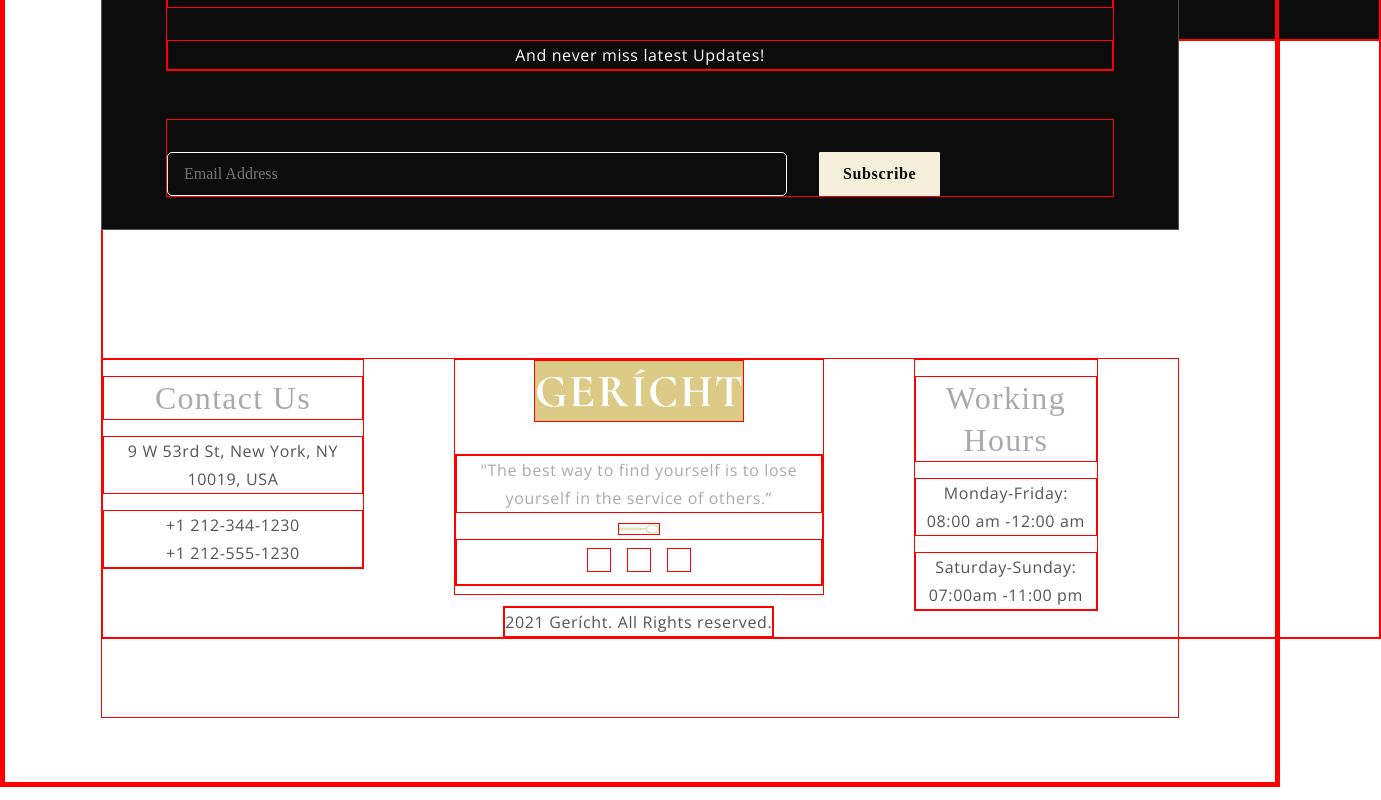
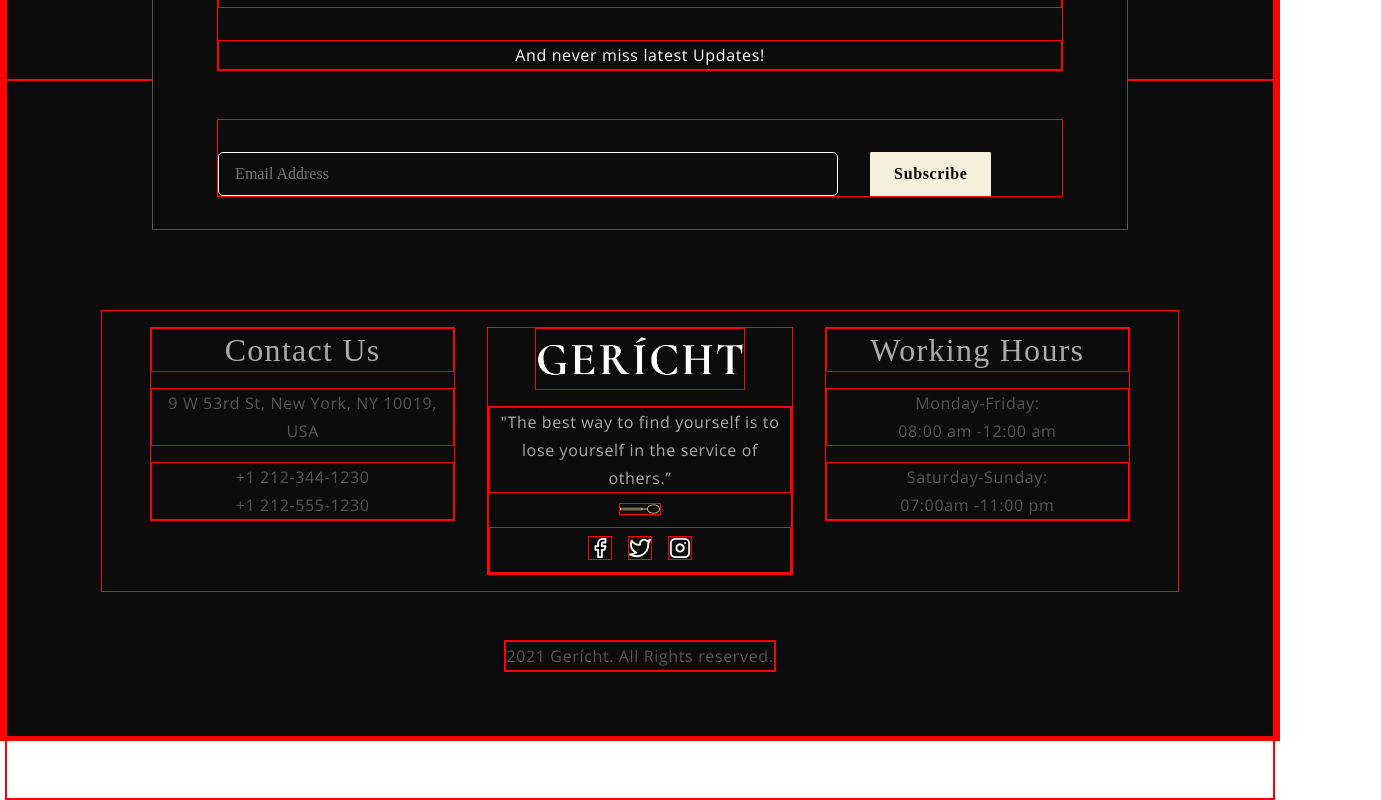
Before and after one commit to ctseng07/react-restaurant-page, a React (Create React App) app: page / in a window 1280 px wide. Shown: the part 7835-8635 px from the top of the page, 1381 px wide, since content can reach past the window. Built offline with nearby package versions, Linux system fonts and the light colour scheme; a web font is replaced by a local one.

Commit message:
Clean up code and add media screens

```diff
--- a/src/container/Footer/Footer.css
+++ b/src/container/Footer/Footer.css
@@ -2,18 +2,36 @@
     border: 1px solid red;
 } */
 
+.rest__footer {
+    width: 100%;
+    position: relative;
+    z-index: 1;
+
+    display: flex;
+    justify-content: flex-start;
+    align-items: center;
+    flex-direction: column;
+
+    background: var(--color-black);
+    padding-top: 0;
+}
+
 .rest__footer-content {
+    width: 100%;
     display: flex;
-    justify-content: space-around;
+    justify-content: space-between;
     align-items: flex-start;
-    margin-top: 8rem;
-    padding-right: 5rem;
-    width: 1, 870px;
-    height: 360px;
-    top: 8102px;
-    left: 22px;
-    gap: 90px;
 
+    margin-top: 5rem;
+    padding: 0 2rem;
+}
+
+.rest__footer-contact,
+.rest__footer-logo,
+.rest__footer-hours {
+    flex: 1;
+    margin: 1rem;
+    text-align: center;
 }
 
 .rest__footer-title {
@@ -24,7 +42,6 @@
     line-height: 42px;
     letter-spacing: 0.04em;
     text-align: center;
-    margin-top: 1rem;
     margin-bottom: 1rem;
 }
 
@@ -39,25 +56,10 @@
     margin-top: 1rem;
 }
 
-.rest__footer-logo {
-    display: flex;
-    flex-direction: column;
-    justify-content: flex-start;
-    align-items: center;
-
-    width: 438px;
-    height: 236px;
-    left: 715.5px;
-    gap: 20px;
-}
-
 .rest__footer-logo img:first-child {
     width: 210px;
     margin-bottom: 0.75rem;
-    background-color: var(--color-golden);
 }
-
-
 
 .rest__footer-logo_text {
     color: var(--color-grey);
@@ -69,18 +71,8 @@
     margin-bottom: 0.5rem;
 }
 
-.rest__footer-logo_content {
-    text-align: center;
-}
-
-.rest__footer-logo_text-end {
-    color: var(--color-gray);
-    font-family: var(--font-alt);
-    font-size: 16px;
-    font-weight: 400;
-    line-height: 28px;
-    letter-spacing: 0.04em;
-    text-align: center;
+.rest__footer-logo_icons {
+    margin-top: 0.5rem;
 }
 
 .rest__footer-logo_icons svg {
@@ -93,3 +85,50 @@
 .rest__footer-logo_icons svg:hover {
     color: var(--color-golden);
 }
+
+.rest__footer-copyright {
+    margin-top: 3rem;
+}
+
+.rest__footer-copyright p {
+    color: var(--color-gray);
+    font-family: var(--font-alt);
+    font-size: 16px;
+    font-weight: 400;
+    line-height: 28px;
+    letter-spacing: 0.04em;
+}
+
+@media screen and (min-width: 2000px) {
+    .rest__footer-title {
+        font-size: 51px;
+        line-height: 61.6px;
+    }
+}
+
+@media screen and (max-width: 1150px) {
+    .rest__footer-content {
+        align-items: center;
+        flex-direction: column;
+        padding: 0;
+    }
+
+    .rest__footer-contact,
+    .rest__footer-logo,
+    .rest__footer-hours {
+        margin: 2rem 0;
+        width: 100%;
+    }
+}
+
+@media screen and (max-width: 650px) {
+    .rest__footer {
+        padding: 0 0 2rem 0;
+    }
+}
+
+@media screen and (max-width: 350px) {
+    .rest__footer-logo img:first-child {
+        width: 80%;
+    }
+}
--- a/src/container/Footer/Footer.jsx
+++ b/src/container/Footer/Footer.jsx
@@ -6,7 +6,7 @@ import images from '../../constants/images';
 import './Footer.css';
 
 const Footer = () => (
-  <div className='rest__footer rest__bg section__padding' id='login'>
+  <div className='rest__footer section__padding' id='login'>
     <FooterOverlay />
     <Newsletter />
 
@@ -28,9 +28,6 @@ const Footer = () => (
             <FiInstagram />
           </div>
         </div>
-        <div className="rest__footer-logo_text-end">
-          <p>2021 Gerícht. All Rights reserved.</p>
-        </div>
       </div>
 
       <div className="rest__footer-hours">
@@ -39,6 +36,9 @@ const Footer = () => (
         <p className="rest__footer-text">Saturday-Sunday: <br /> 07:00am -11:00 pm</p>
       </div>
     </div>
+    <div className="rest__footer-copyright">
+      <p>2021 Gerícht. All Rights reserved.</p>
+    </div>
   </div>
 );
 
```
